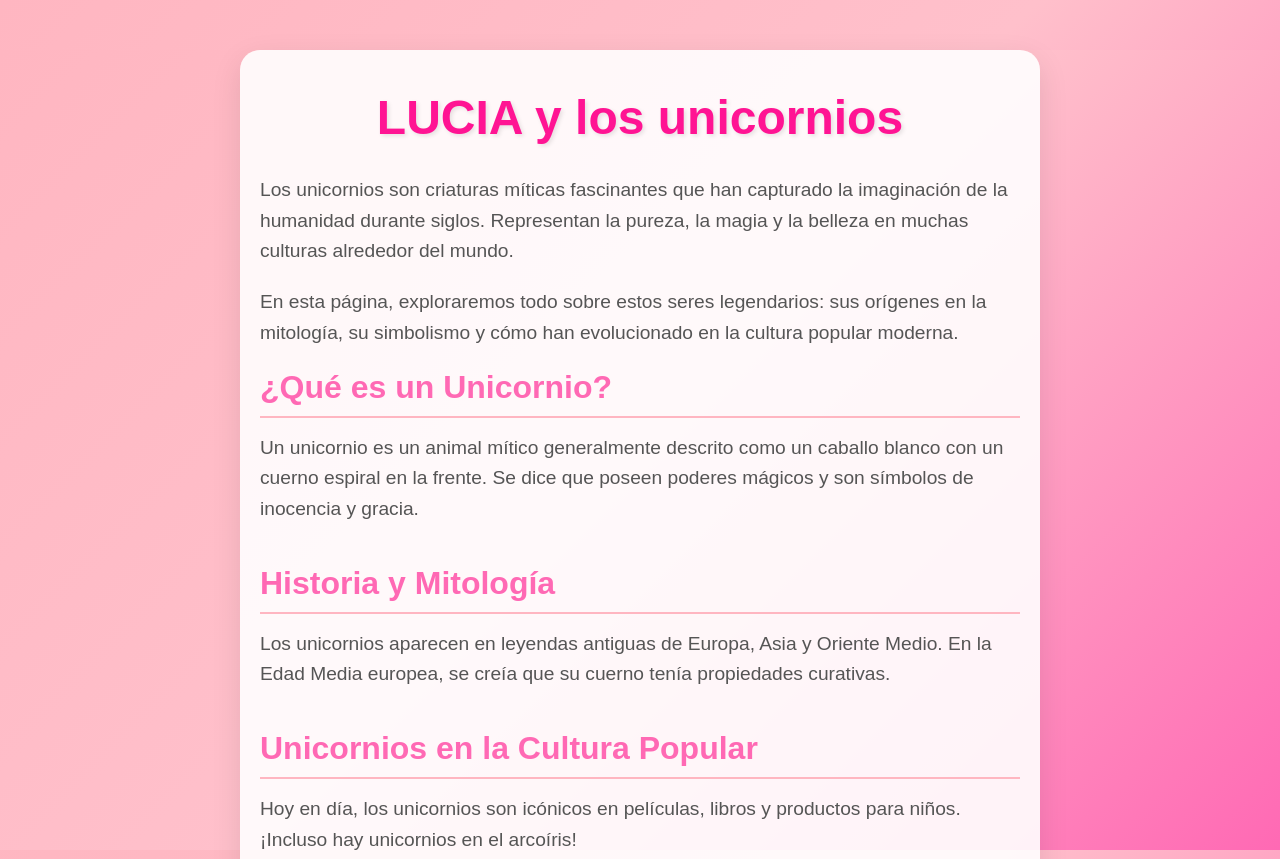
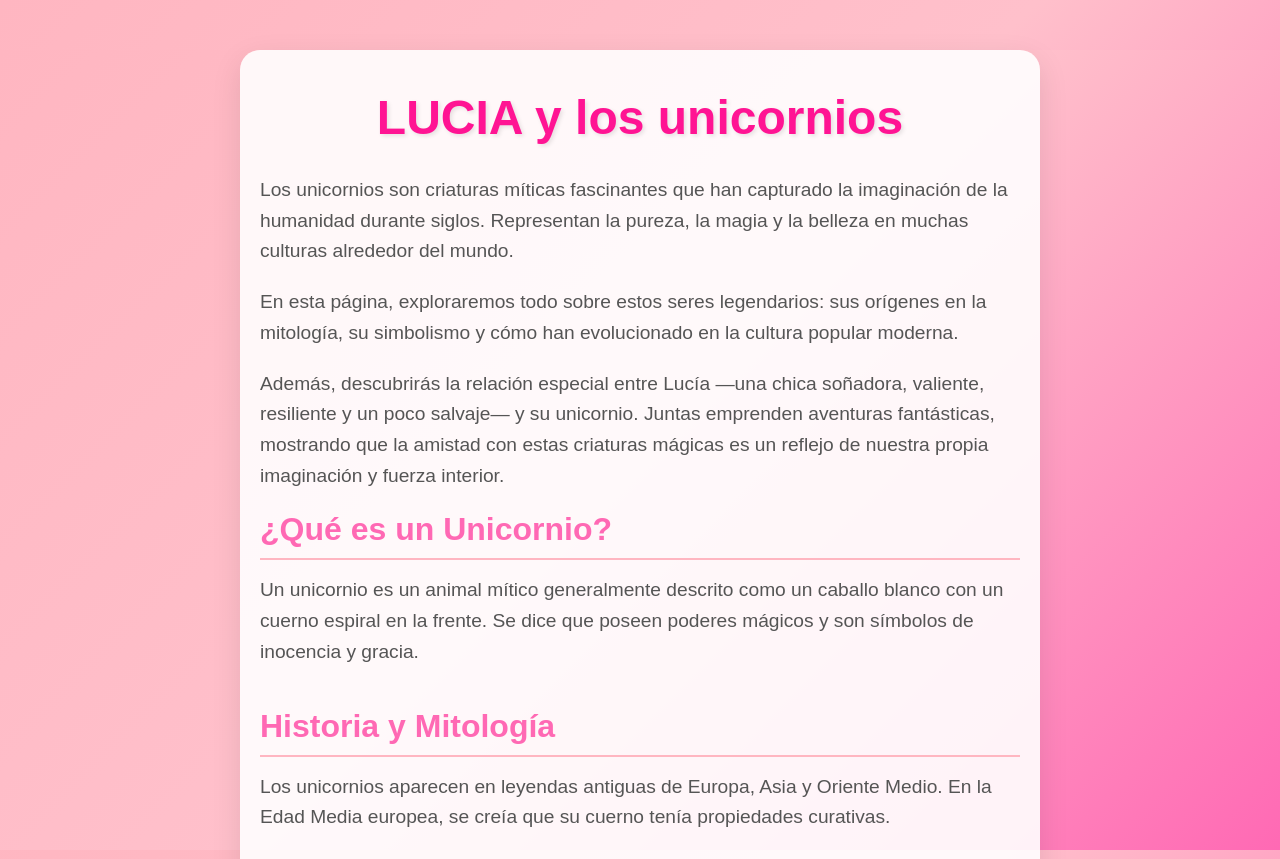
Before and after one commit to luciaperezmartinez805-creator/My-first-static-web, a website: page src/index.html in a window 1280 px wide. Shown: the top 859 px of the page. Drawn offline with Linux system fonts and the light colour scheme.

```diff
--- a/src/index.html
+++ b/src/index.html
@@ -13,6 +13,7 @@
     <h1> LUCIA y los unicornios</h1>
     <p>Los unicornios son criaturas míticas fascinantes que han capturado la imaginación de la humanidad durante siglos. Representan la pureza, la magia y la belleza en muchas culturas alrededor del mundo.</p>
     <p>En esta página, exploraremos todo sobre estos seres legendarios: sus orígenes en la mitología, su simbolismo y cómo han evolucionado en la cultura popular moderna.</p>
+    <p>Además, descubrirás la relación especial entre Lucía —una chica soñadora, valiente, resiliente y un poco salvaje— y su unicornio. Juntas emprenden aventuras fantásticas, mostrando que la amistad con estas criaturas mágicas es un reflejo de nuestra propia imaginación y fuerza interior.</p>
     <section>
       <h2>¿Qué es un Unicornio?</h2>
       <p>Un unicornio es un animal mítico generalmente descrito como un caballo blanco con un cuerno espiral en la frente. Se dice que poseen poderes mágicos y son símbolos de inocencia y gracia.</p>
```
